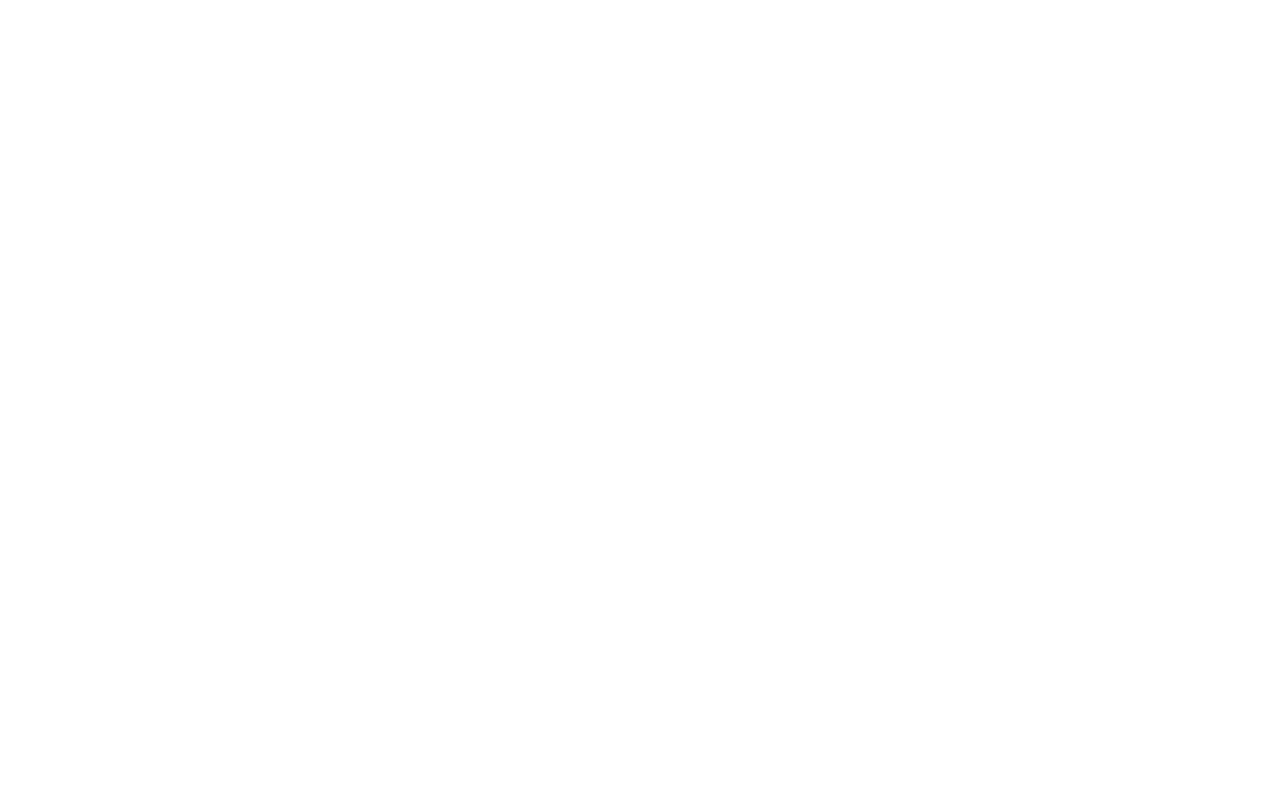
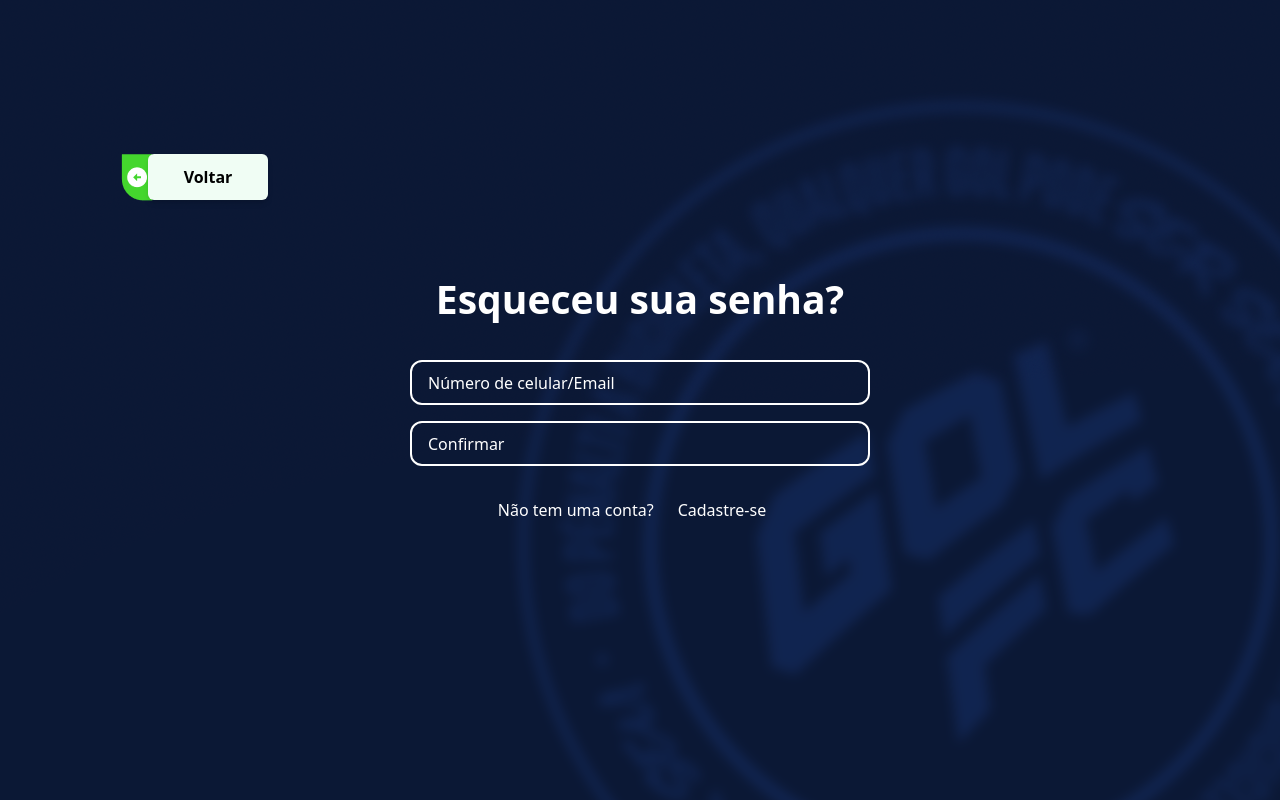
Before and after one commit to projetosTherion/Projeto-GOLFC, a React (Create React App) app: page /Senha in a window 1280 px wide. Before the commit this address had no page. Built offline with nearby package versions, Linux system fonts and the light colour scheme.

Commit message:
Pagina Recuperacao de Senha

```diff
--- a/src/App.js
+++ b/src/App.js
@@ -7,6 +7,8 @@
 import Registro from './paginas/registro/registro';
 import Registro2 from './paginas/registro/registro2';
 import Registro3 from './paginas/registro/registro3';
+import Senha from './paginas/Senha';
+
 const App = () => {
   return (
 
@@ -17,6 +19,7 @@
       <Route path='/Registro' element={<Registro/>}/>
       <Route path='/Registro2' element={<Registro2/>}/>
       <Route path='/Registro3' element={<Registro3/>}/>
+      <Route path='/Senha' element={<Senha/>} />
     </Routes>
 
 
--- a/src/paginas/Login.jsx
+++ b/src/paginas/Login.jsx
@@ -88,12 +88,14 @@
           Entrar
         </button>
 
-        <a
-          href="/esqueci-senha"
-          className="text-white text-base mb-4 text-center w-full hover:underline"
-        >
-          Esqueceu sua senha?
-        </a>
+        <Link to={"/Senha"}>
+          <button
+
+            className="text-white text-base mb-4 bg-transparent border border-transparent rounded-md px-4 py-2 flex items-center justify-center hover:bg-blue-950 focus:outline-none focus:ring-2 focus:ring-blue-400"
+          >
+            Esqueceu sua senha?
+          </button>
+        </Link>
 
          <div className='text-Verde-Gol text-base mb-4 text-center w-full '>
         <Link to={"/Registro"}>
--- /dev/null
+++ b/src/paginas/Senha.jsx
@@ -0,0 +1,53 @@
+import React from 'react';
+import { Link } from 'react-router-dom';
+
+function Senha() {
+  return (
+    <div className="relative flex flex-col items-center justify-center h-screen bg-Senha">
+
+      {/* Botão no canto superior esquerdo com margem ajustada */}
+      <Link
+        to={"/Login"}
+        className="absolute flex items-center justify-center w-[120px] h-[46px] bg-green-50 text-black px-4 py-2 rounded-md shadow-md font-bold"
+        style={{ top: '154px', left: '148px' }}
+      >
+        Voltar
+      </Link>
+
+      {/* Contêiner para ajustar a posição do conteúdo */}
+      <div className="flex flex-col items-center justify-center transform -translate-y-30">
+
+        <h1 className="text-4xl font-bold text-white mb-8">
+          Esqueceu sua senha?
+        </h1>
+
+        {/* Campos de entrada */}
+        <div className="flex flex-col gap-4">
+          <input
+            type="text"
+            placeholder="Número de celular/Email"
+            className="w-[460px] h-[45px] bg-transparent border-2 border-white rounded-xl px-4 py-3 text-white placeholder-white"
+          />
+          <input
+            type="text"
+            placeholder="Confirmar"
+            className="w-[460px] h-[45px] bg-transparent border-2 border-white rounded-xl px-4 py-3 text-white placeholder-white"
+          />
+        </div>
+
+        {/* Texto e botão para cadastro */}
+        <div className="flex items-center mt-6">
+          <p className="text-white mr-2">Não tem uma conta?</p>
+          <Link
+            to="/Resgistro"
+            className="bg-transparent text-white border-transparent px-4 py-2 rounded-md hover:text-white hover:underline transition"
+          >
+            Cadastre-se
+          </Link>
+        </div>
+      </div>
+    </div>
+  );
+}
+
+export default Senha;
--- a/tailwind.config.js
+++ b/tailwind.config.js
@@ -9,6 +9,7 @@
         'FundoComFita': "url('../src/imagens/Component 3 (1).png')",
         'Login': "url('../src/imagens/Tela de Login.png')",
         'Registro':"url('../src/imagens/Tela de Registro 1.jpg')",
+        'Senha': "url('../src/imagens/FundoSenha.png')",
         // Adicione quantas imagens de fundo desejar
       },
       fontSize: {
```
Also changed, not shown: src/imagens/FundoSenha.png (renamed from src/imagens/Página de recuperção de senha via email.png), src/imagens/Página de recuperção de senha via celular.png (deleted).
